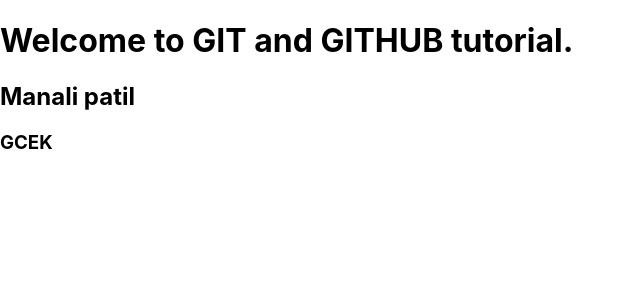
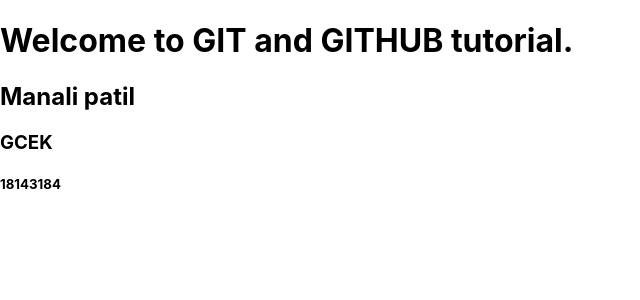
Before and after one commit to ManaliSP/git-github-hands-on, a React (Create React App) app: page / in a window 1280 px wide. Shown: the top 300 px of the page, without its empty margins (0-640 px from the left). Built offline with nearby package versions, Linux system fonts and the light colour scheme.

Commit message:
Roll no added

```diff
--- a/src/App.js
+++ b/src/App.js
@@ -5,6 +5,7 @@
         <h1>Welcome to GIT and GITHUB tutorial.</h1>
         <h2>Manali patil</h2>
         <h3>GCEK</h3>
+        <h5>18143184</h5>
       </header>
     </div>
   );
```
